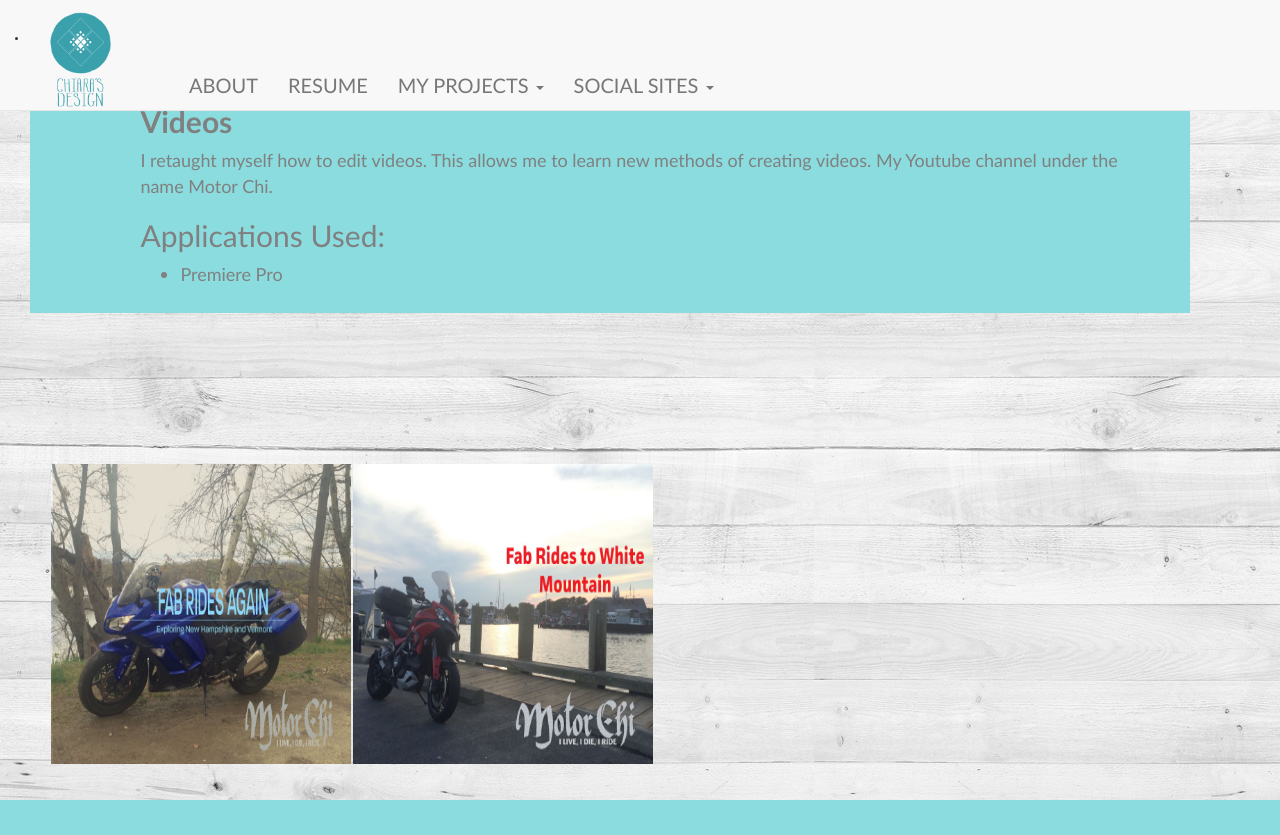
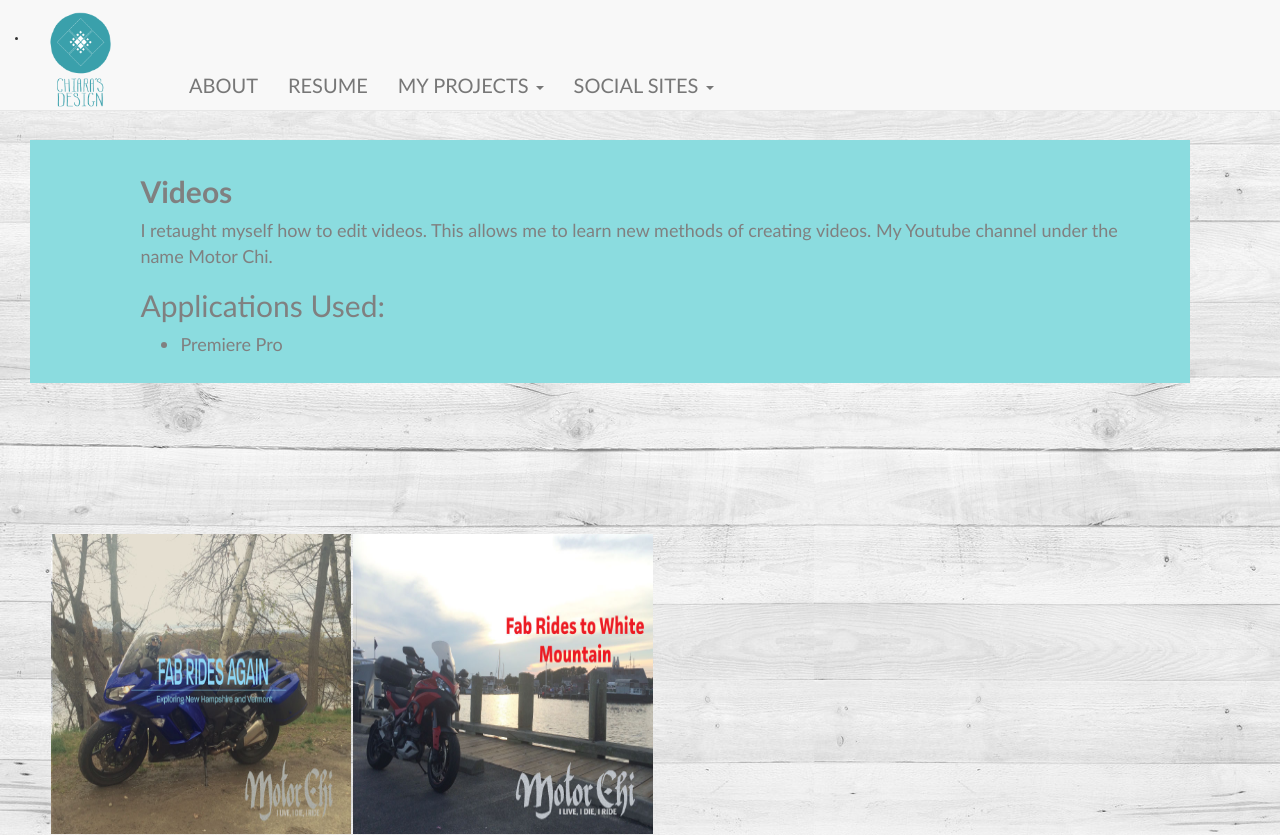
Before and after one commit to cdb-arts/cdb-arts.github.io, a PHP site: page /Videos/video.html in a window 1280 px wide. Before the commit the page ends 800 px from the top, so only its background shows below. Run offline with PHP 8.4, Linux system fonts and the light colour scheme; some libraries are stand-ins or nearby versions.

Commit message:
change logo and margins

```diff
--- a/css/portfoilo.css
+++ b/css/portfoilo.css
@@ -47,7 +47,7 @@ background-color:#8BDCDF;
 font-size: 18px;
 color:#808080;
 padding: 15px 15px 15px 0px;
-margin: 30px 30px 100px 30px;
+margin: 100px 30px 100px 30px;
  }
 
 h6{color:#3D9FAB;}
--- a/index.html
+++ b/index.html
@@ -25,7 +25,7 @@
 <span class="icon-bar"></span>
 <span class="icon-bar"></span>
 </button>
-<li class="col-lg-1 col-xs-1">  <a class="navbar-brand navbar-left" class="navbar-brand" href="index.html"> <img src="Home/logo2.gif" alt="Brand" id="blc" role="button" style="max-width:100px; margin-top: -70px;"></a></li>
+<li class="col-lg-1 col-xs-1">  <a class="navbar-brand navbar-left" class="navbar-brand" href="index.html"> <img src="Home/logo2.gif" alt="Brand" id="blc" role="button" style="max-width:100px; margin-top: -60px;"></a></li>
 </div>
 
               <div id="navbar" class="navbar-collapse collapse">
```
